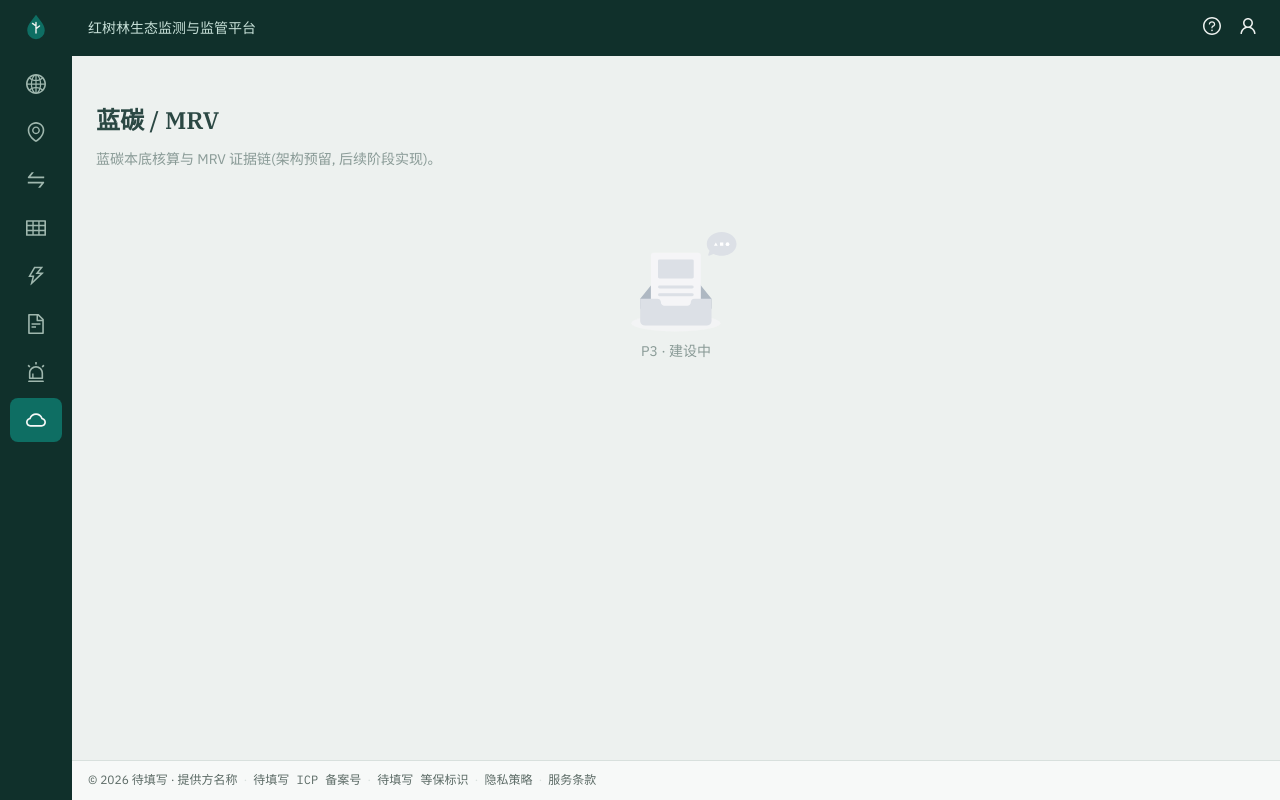
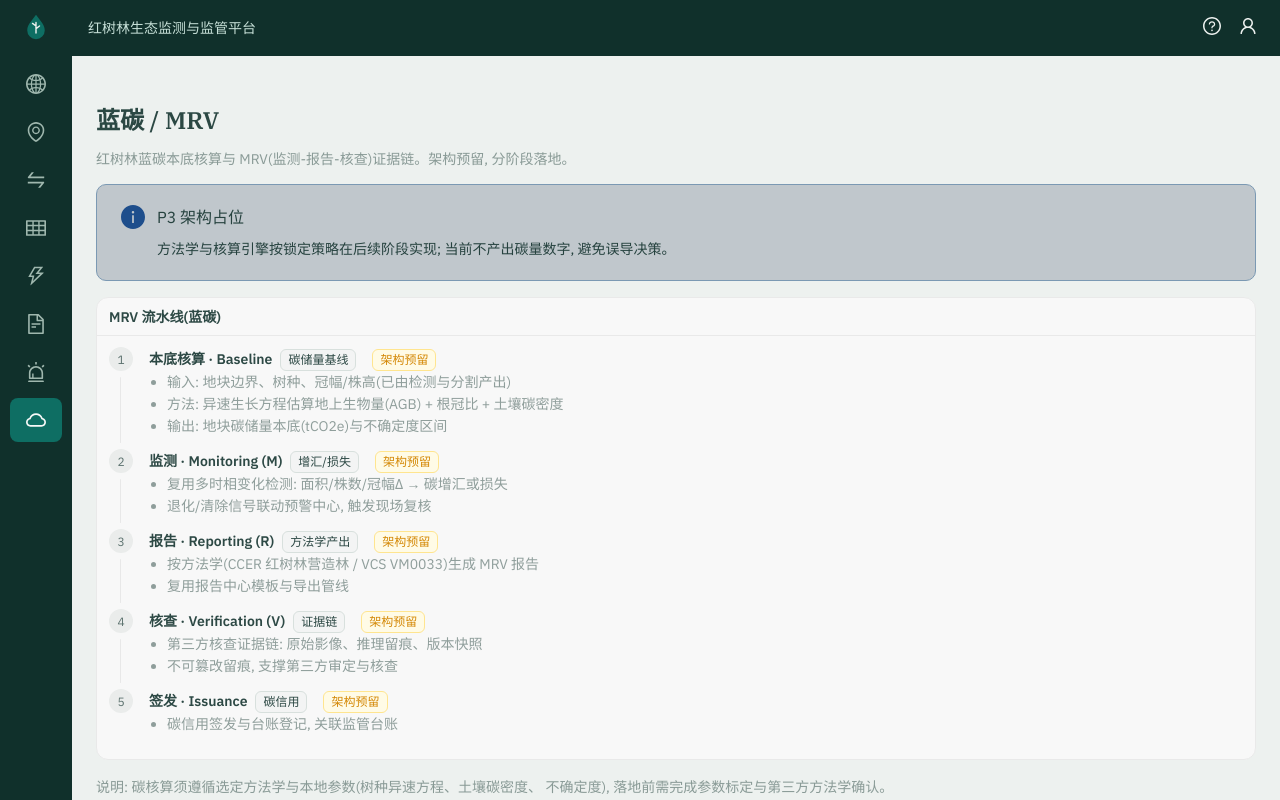
Before and after one commit to GodraymTech/4estDS, a React (Vite) app in the folder web/: page /carbon in a window 1280 px wide. Built offline with nearby package versions, Linux system fonts and the light colour scheme; no server answers.

Commit message:
[fe p3] 蓝碳/MRV 架构占位深化: 本底→监测→报告→核查→签发 MRV 流水线框架(方法学/IO 预留, 不伪造碳量数字)

```diff
--- a/web/src/pages/CarbonPage.tsx
+++ b/web/src/pages/CarbonPage.tsx
@@ -1,12 +1,104 @@
+import type { CSSProperties, ReactNode } from "react";
+import { Alert, Card, Space, Steps, Tag, Typography } from "antd";
 import { PageContainer } from "../shared/ui/PageContainer";
 
-// 蓝碳/MRV: 蓝碳本底与核算 —— P3 仅架构占位, 按锁定策略不提前实现。
+const { Text, Paragraph } = Typography;
+
+interface Stage {
+  title: string;
+  role: string;
+  points: string[];
+}
+
+// 蓝碳 MRV 流水线(架构预留): 本底 → 监测 → 报告 → 核查 → 签发。
+const STAGES: Stage[] = [
+  {
+    title: "本底核算 · Baseline",
+    role: "碳储量基线",
+    points: [
+      "输入: 地块边界、树种、冠幅/株高(已由检测与分割产出)",
+      "方法: 异速生长方程估算地上生物量(AGB) + 根冠比 + 土壤碳密度",
+      "输出: 地块碳储量本底(tCO2e)与不确定度区间",
+    ],
+  },
+  {
+    title: "监测 · Monitoring (M)",
+    role: "增汇/损失",
+    points: [
+      "复用多时相变化检测: 面积/株数/冠幅Δ → 碳增汇或损失",
+      "退化/清除信号联动预警中心, 触发现场复核",
+    ],
+  },
+  {
+    title: "报告 · Reporting (R)",
+    role: "方法学产出",
+    points: [
+      "按方法学(CCER 红树林营造林 / VCS VM0033)生成 MRV 报告",
+      "复用报告中心模板与导出管线",
+    ],
+  },
+  {
+    title: "核查 · Verification (V)",
+    role: "证据链",
+    points: [
+      "第三方核查证据链: 原始影像、推理留痕、版本快照",
+      "不可篡改留痕, 支撑第三方审定与核查",
+    ],
+  },
+  {
+    title: "签发 · Issuance",
+    role: "碳信用",
+    points: ["碳信用签发与台账登记, 关联监管台账"],
+  },
+];
+
+function renderPoints(points: string[]): ReactNode {
+  return (
+    <ul style={LIST}>
+      {points.map((p) => (
+        <li key={p}>{p}</li>
+      ))}
+    </ul>
+  );
+}
+
+// 蓝碳/MRV: P3 架构占位。按锁定策略不提前实现核算, 不伪造碳量数字。
 export function CarbonPage() {
+  const items = STAGES.map((s) => ({
+    title: (
+      <Space size={8} wrap>
+        <Text strong>{s.title}</Text>
+        <Tag>{s.role}</Tag>
+        <Tag color="gold">架构预留</Tag>
+      </Space>
+    ),
+    description: renderPoints(s.points),
+  }));
+
   return (
     <PageContainer
       title="蓝碳 / MRV"
-      subtitle="蓝碳本底核算与 MRV 证据链(架构预留, 后续阶段实现)。"
-      phase="P3"
-    />
+      subtitle="红树林蓝碳本底核算与 MRV(监测-报告-核查)证据链。架构预留, 分阶段落地。"
+    >
+      <Space direction="vertical" size={16} style={FULL}>
+        <Alert
+          type="info"
+          showIcon
+          message="P3 架构占位"
+          description="方法学与核算引擎按锁定策略在后续阶段实现; 当前不产出碳量数字, 避免误导决策。"
+        />
+        <Card size="small" title="MRV 流水线(蓝碳)">
+          <Steps direction="vertical" size="small" current={-1} items={items} />
+        </Card>
+        <Paragraph type="secondary" style={NOTE}>
+          说明: 碳核算须遵循选定方法学与本地参数(树种异速方程、土壤碳密度、
+          不确定度), 落地前需完成参数标定与第三方方法学确认。
+        </Paragraph>
+      </Space>
+    </PageContainer>
   );
 }
+
+const FULL: CSSProperties = { width: "100%" };
+const LIST: CSSProperties = { margin: 0, paddingLeft: 18 };
+const NOTE: CSSProperties = { marginBottom: 0 };
```
